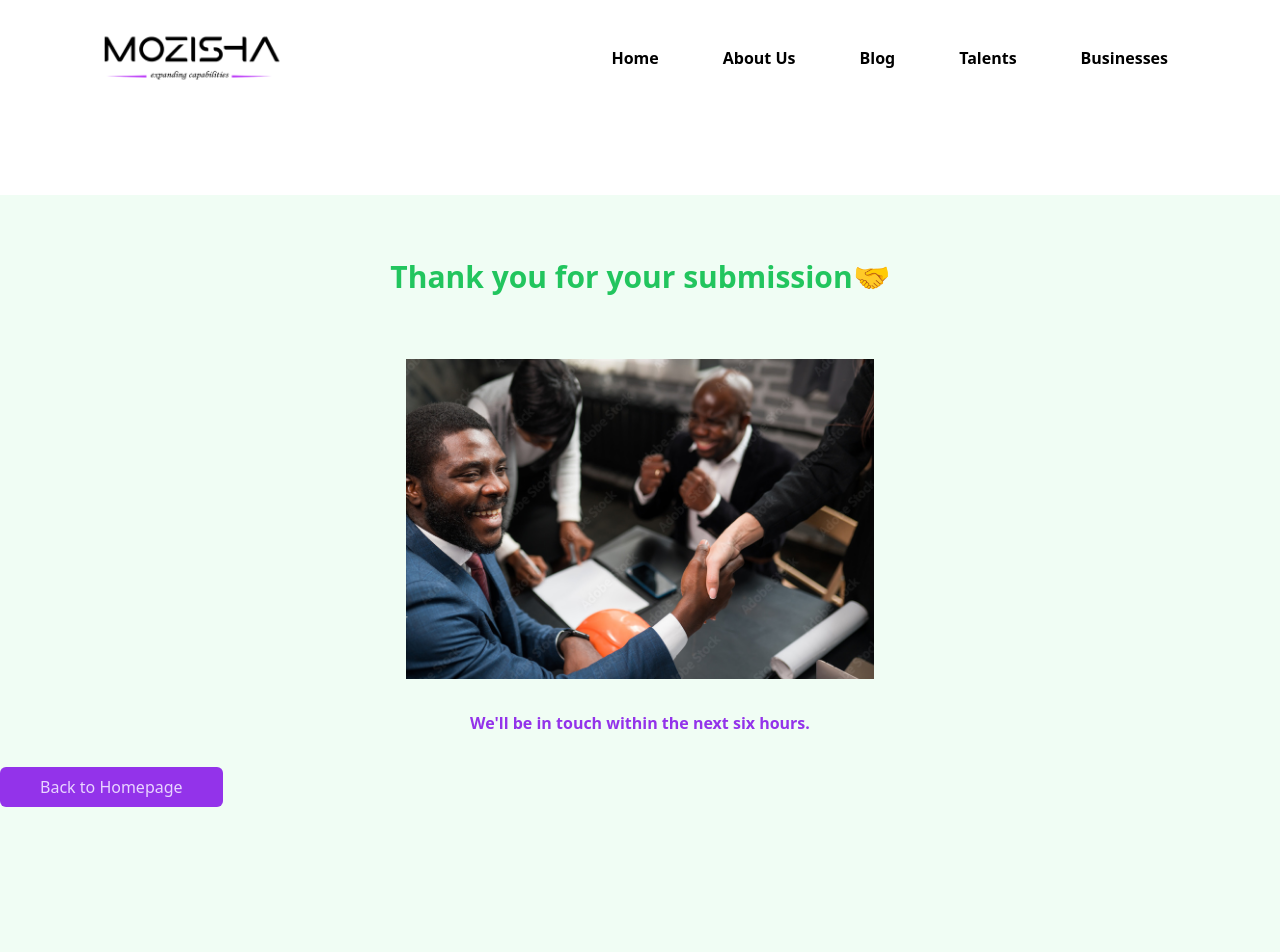
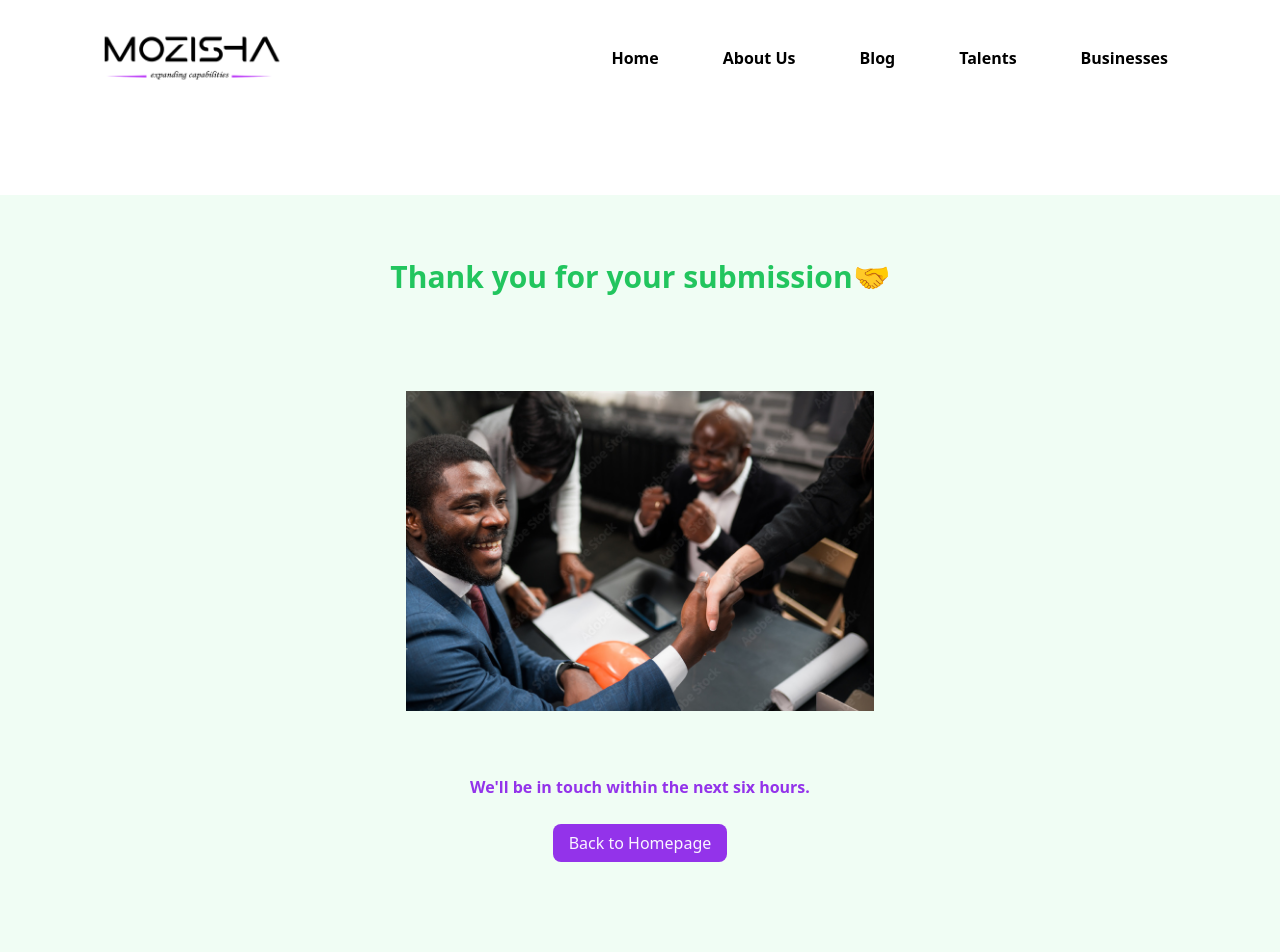
Before and after one commit to fearless-ajs/new-mozisah, a React (Vite) app: page /success in a window 1280 px wide. Shown: the top 952 px of the page. Built offline with nearby package versions, Linux system fonts and the light colour scheme.

Commit message:
new updates

```diff
--- a/src/components/BusinessForm.jsx
+++ b/src/components/BusinessForm.jsx
@@ -1,13 +1,11 @@
-import { useState } from "react";
+import React, { useState } from "react";
 import DatePicker from "react-datepicker";
 import "react-datepicker/dist/react-datepicker.css";
 import { useNavigate } from "react-router-dom";
-import { ToastContainer, toast } from 'react-toastify';
-
-  import 'react-toastify/dist/ReactToastify.css';
+import { ToastContainer, toast } from "react-toastify";
+import "react-toastify/dist/ReactToastify.css";
 
 const BusinessForm = () => {
-
   const [formData, setFormData] = useState({
     name: "",
     companyName: "",
@@ -28,12 +26,37 @@ const BusinessForm = () => {
     "Others",
   ];
 
+  const navigate = useNavigate();
+  const [formValid, setFormValid] = useState(true);
+
   const handleInputChange = (e) => {
     const { name, value } = e.target;
     setFormData({ ...formData, [name]: value });
   };
+
+  const isValidEmail = (email) => {
+    const emailPattern = /^[a-zA-Z0-9._%+-]+@[a-zA-Z0-9.-]+\.[a-zA-Z]{2,4}$/;
+    return emailPattern.test(email);
+  };
+
   const handleSubmit = async (e) => {
     e.preventDefault();
+
+    if (
+      formData.name === "" ||
+      formData.companyName === "" ||
+      formData.email === "" ||
+      !isValidEmail(formData.email) ||
+      formData.talentRequirements === ""
+    ) {
+      // If any of these fields are empty or email is invalid, mark the form as invalid
+      setFormValid(false);
+      return;
+    }
+
+    // If the form is valid, reset the form validation state
+    setFormValid(true);
+
     const url = "https://mozisha-47b2f-default-rtdb.firebaseio.com/talents.json";
 
     const formDataToSave = {
@@ -41,7 +64,8 @@ const handleSubmit = async (e) => {
       companyName: formData.companyName,
       email: formData.email,
       talentRequirements: formData.talentRequirements,
-    otherRequirements: formData.talentRequirements === "Others" ? formData.otherRequirements : "",
+      otherRequirements:
+        formData.talentRequirements === "Others" ? formData.otherRequirements : "",
       numberOfTalents: formData.numberOfTalents,
       startDate: formData.startDate.toISOString(),
     };
@@ -58,19 +82,22 @@ const handleSubmit = async (e) => {
       if (response.ok) {
         toast.success("Form submitted successfully!", {
           position: "top-right",
-        autoClose: 3000, // Close the toast after 3 seconds
+          autoClose: 3000,
           hideProgressBar: false,
           closeOnClick: true,
           pauseOnHover: true,
           draggable: true,
         });
-      // Optionally, you can perform the redirection here.
+
+        // Redirect to the success page after success
+        navigate("/success");
       } else {
         console.error("Data could not be saved.");
       }
     } catch (error) {
       console.error("Error:", error);
     }
+
     // Optionally, you can reset the form after submission
     setFormData({
       name: "",
@@ -84,13 +111,14 @@ const handleSubmit = async (e) => {
   };
 
   return (
-
-
-    <div className="mt-4 md:mt-8 h-screen ">
+    <div className="mt-4 md:mt-8 h-screen">
       <h2 className="font-bold text-2xl text-center my-8">
         Talent Request Form
       </h2>
-      <form className="leading-10 h-full md:px-16 ">
+      <form className="leading-10 h-full md:px-16">
+        {formValid === false && (
+          <p className="text-red-500">Please fill in all required fields.</p>
+        )}
         <div>
           <label className="font-bold mr-8">Name:</label>
           <input
@@ -128,7 +156,7 @@ const handleSubmit = async (e) => {
           />
         </div>
         <div className="mt-4 md:mt-8">
-          <label className="font-bold mr-8 w-full">Talent Requirements:</label>
+          <label className="          font-bold mr-8 w-full">Talent Requirements:</label>
           <select
             className="border py-4 px-4 w-full"
             name="talentRequirements"
@@ -181,7 +209,7 @@ const handleSubmit = async (e) => {
         <div className="mt-4 md:mt-8 mb-44">
           <button
             onClick={handleSubmit}
-            className="bg-purple-700 text-white rounded-md md:px-4 md:py-2 py-2  hover:bg-purple-100 mb-4 hover:text-purple-800 hover:font-bold md:w-full justify-center items-center w-full "
+            className="bg-purple-700 text-white rounded-md md:px-4 md:py-2 py-2  hover:bg-purple-100 mb-4 hover:text-purple-800 hover:font-bold md:w-full justify-center items-center w-full"
           >
             Submit
           </button>
--- a/src/components/SuccessPage.jsx
+++ b/src/components/SuccessPage.jsx
@@ -4,22 +4,29 @@ import welcome from "../assets/welcome.jpeg";
 const SuccessPage = () => {
 
   return (
-    <div className="bg-green-50 h-screen my-20">
+    <>
+      <div className="bg-green-50 h-screen my-20 md:px-28 flex flex-col gap-8 ">
+        <div>
+
       <h2 className="text-center text-3xl font-bold text-green-500 py-16">
         Thank you for your submission🤝
       </h2>
+        </div>
       <div className="px-4  object-cover max-w-[500px] rounded-lg mb-8 mx-auto">
         <img src={welcome} alt="welcome" />
       </div>
       <p className="text-purple-600 text-center  font-extrabold">
         We&apos;ll be in touch within the next six hours.
       </p>
-      <div className="mx-auto">
-        <button className="mt-8 bg-purple-600 w-full md:w-fit  py-2 px-10 rounded-md text-purple-200 ">
-          <Link to={"/"}>Back to Homepage </Link>
-        </button>{" "}
+      <div className="mx-auto ">
+          <Link to={"/"} className="bg-purple-600 text-purple-50 py-2 px-4 rounded-lg w-full ">Back to Homepage </Link>
+
       </div>
-    </div>
+
+
+      </div>
+
+    </>
   );
 };
 
```
Lines whose indentation alone changed are shown as unchanged.
